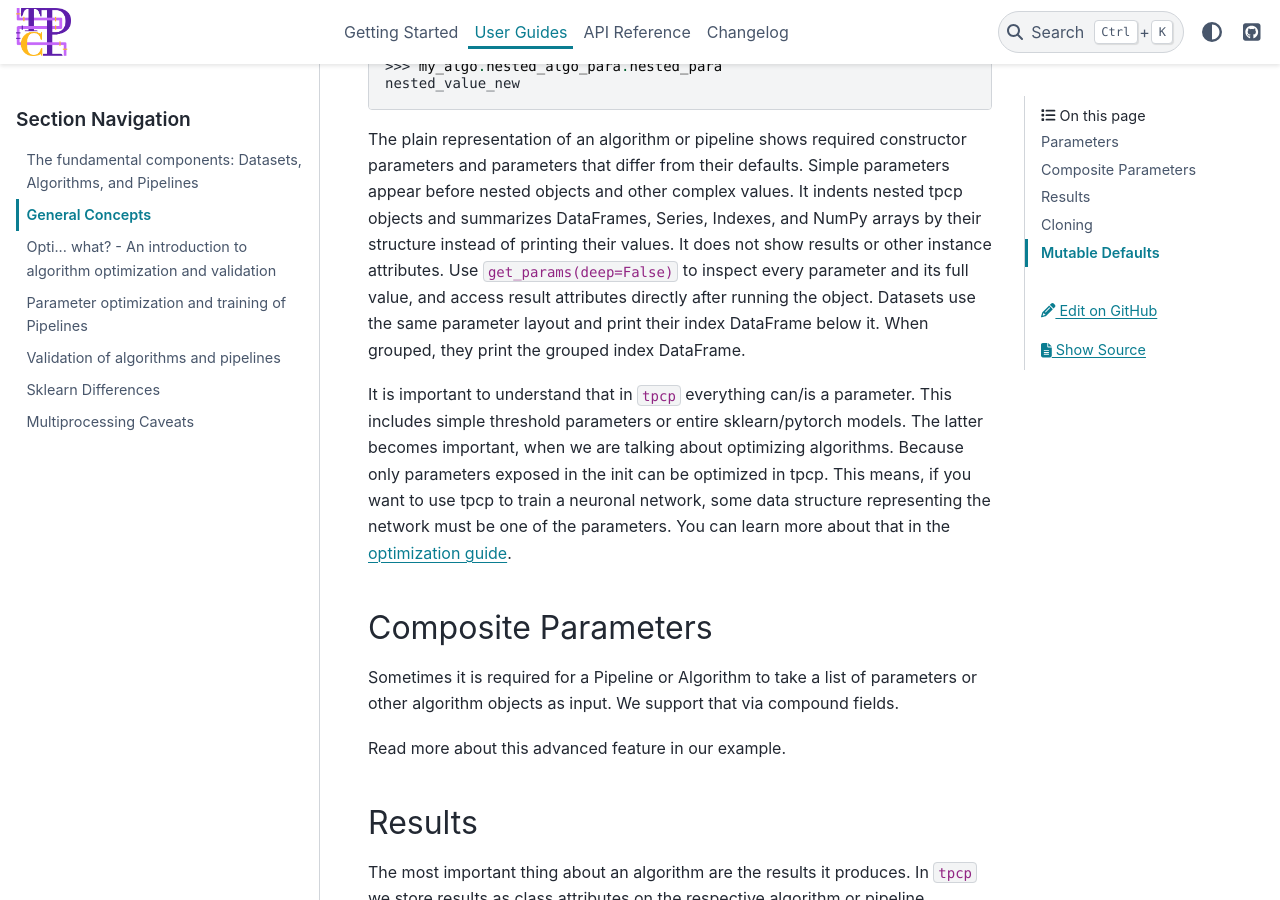
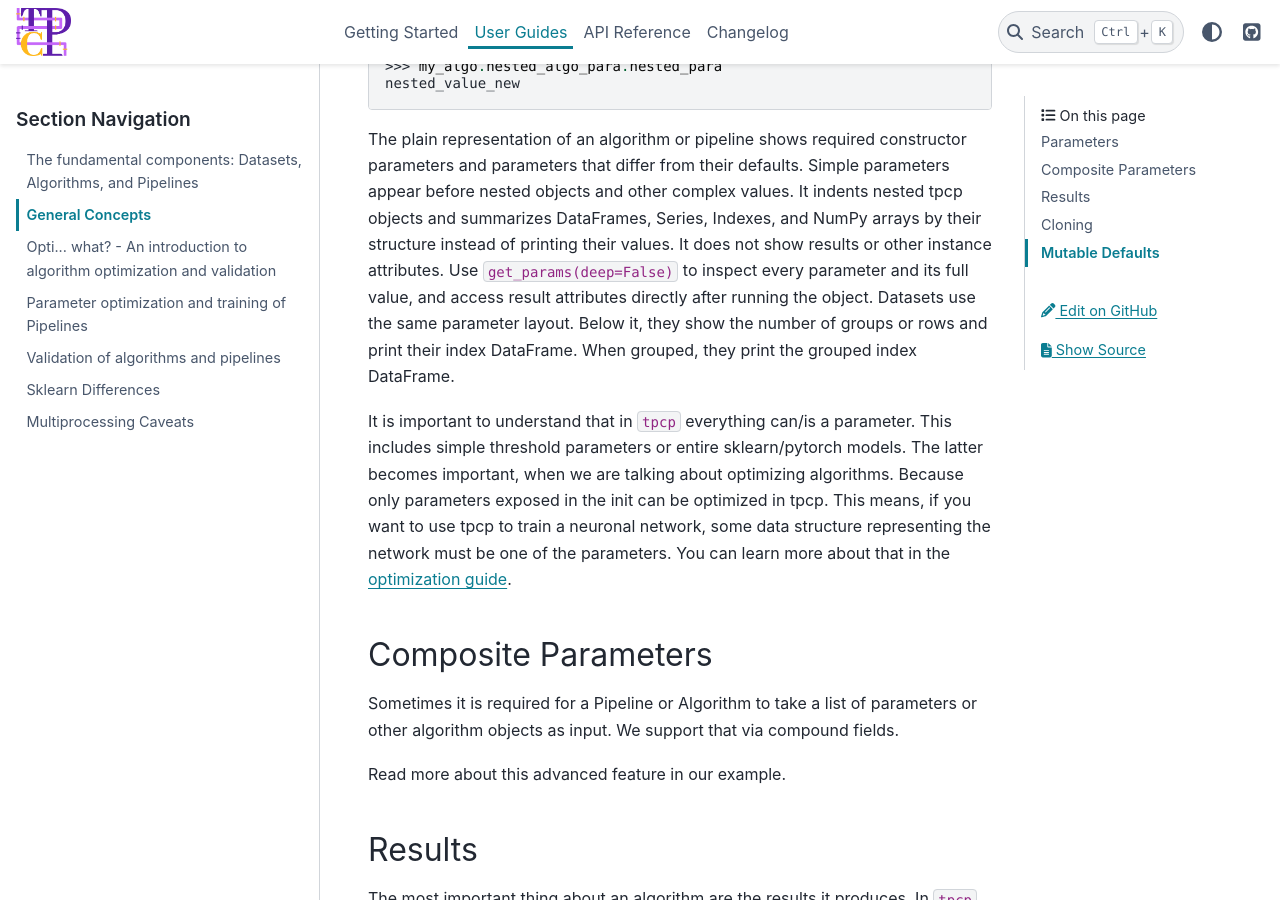
Before and after one commit to mad-lab-fau/tpcp, a Sphinx documentation site: the page built from docs/guides/general_concepts.rst, in a window 1280 px wide and 900 px high, scrolled down 915 px. Built offline with Sphinx 7.4.7 and the PyData theme 0.15.4, drawn with Linux system fonts in a browser that asks for light colours; pages that are not in the unit, such as notebooks, are missing from menus.

Commit message:
Restore dataset group count above the index table
Keep the old groups/rows count visible under the shared parameter representation, with the original DataFrame table beneath it.

```diff
--- a/docs/guides/general_concepts.rst
+++ b/docs/guides/general_concepts.rst
@@ -46,8 +46,8 @@ from their defaults. Simple parameters appear before nested objects and other co
 objects and summarizes DataFrames, Series, Indexes, and NumPy arrays by their structure instead of printing their
 values. It does not show results or other instance attributes. Use ``get_params(deep=False)`` to inspect every
 parameter and its full value, and access result attributes directly after running the object.
-Datasets use the same parameter layout and print their index DataFrame below it. When grouped, they print the grouped
-index DataFrame.
+Datasets use the same parameter layout. Below it, they show the number of groups or rows and print their index
+DataFrame. When grouped, they print the grouped index DataFrame.
 
 It is important to understand that in `tpcp` everything can/is a parameter.
 This includes simple threshold parameters or entire sklearn/pytorch models.
```
Also changed, not shown: CHANGELOG.md (+2 -2 lines), 2 other files.
